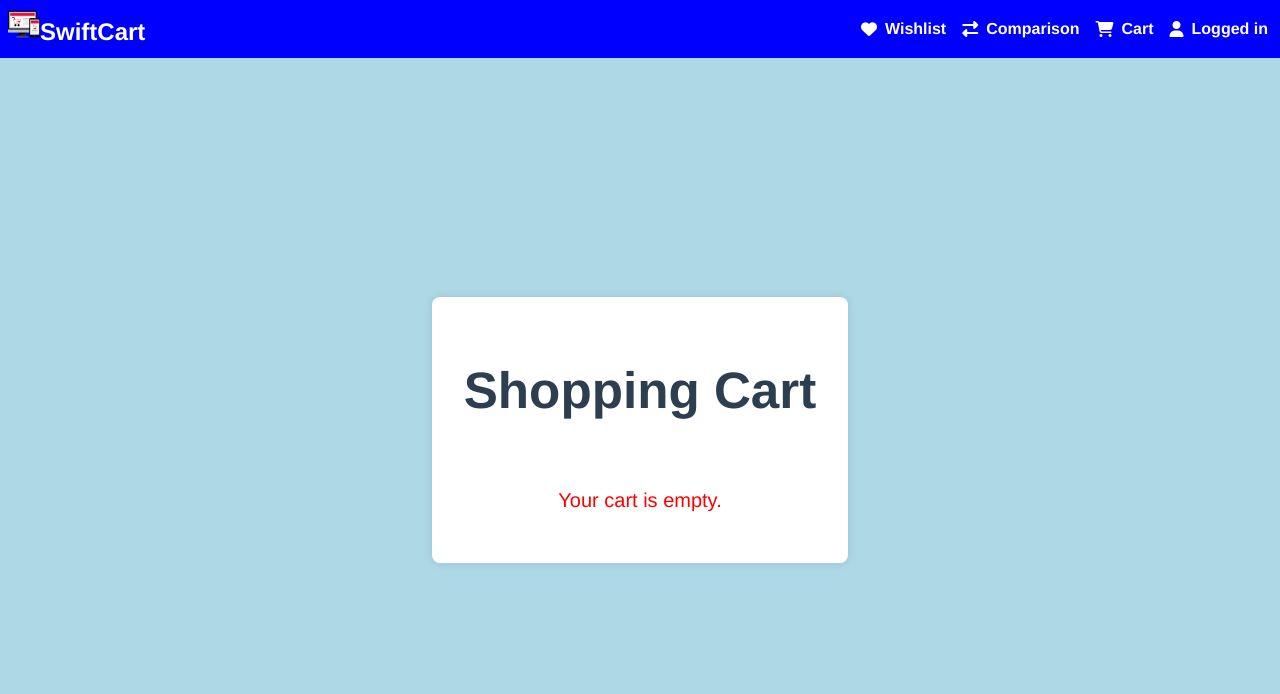
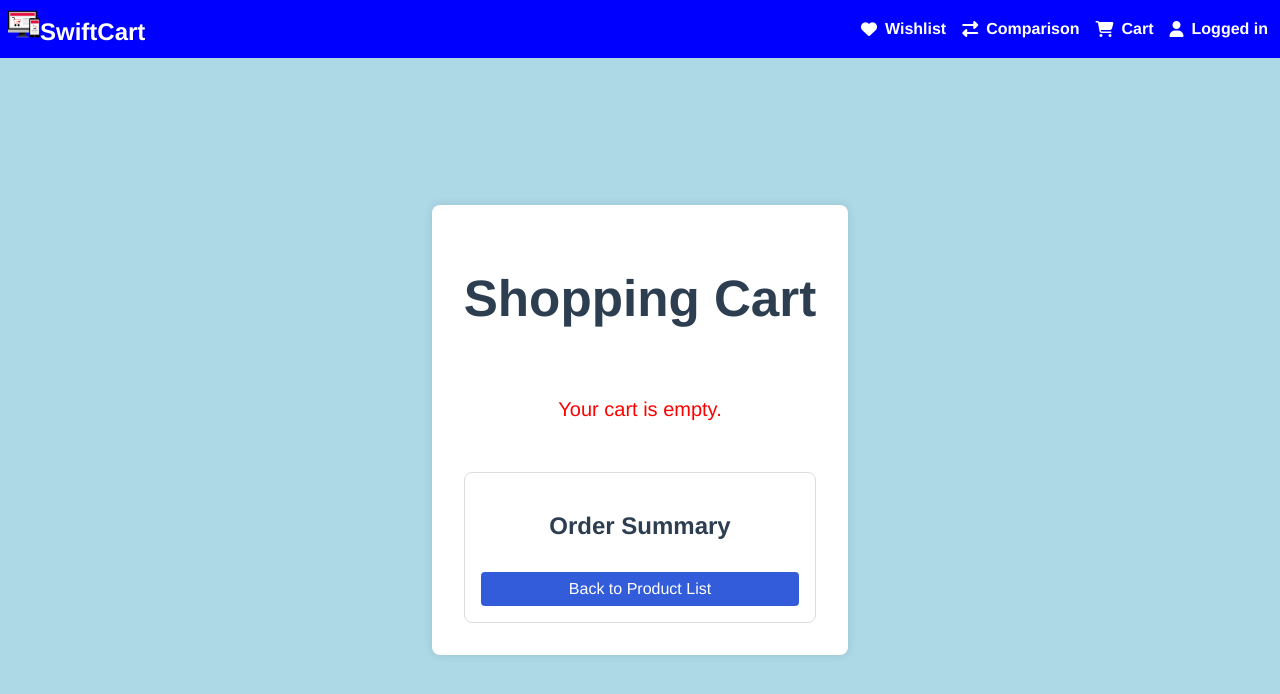
Before and after one commit to IkanyengAdams/JSF-Portfolio_Piece_IKAADA488_BCL2407_GroupB_Ikanyeng-Adams_JSF04, a Vue app: page /cart in a window 1280 px wide. Shown: the top 694 px of the page. Built offline with nearby package versions, Linux system fonts and the light colour scheme; sample sign-in values are in the browser's storage.

Commit message:
Refactor Cart.vue component: updated template, added conditional rendering, and modified styles

```diff
--- a/src/components/Cart.vue
+++ b/src/components/Cart.vue
@@ -1,9 +1,11 @@
 <template>
   <div class="cart-container">
     <h1>Shopping Cart</h1>
-    <div v-if="cartItems.length === 0" class="empty-cart-message">Your cart is empty.</div>
-    <div v-else class="cart-content">
-      <div class="cart-items">
+    <div v-if="cartItems.length === 0" class="empty-cart-message">
+      Your cart is empty.
+    </div>
+    <div class="cart-content">
+      <div v-if="cartItems.length > 0" class="cart-items">
         <div v-for="item in cartItems" :key="item.id" class="cart-item">
           <img :src="item.image" :alt="item.title" />
           <div class="item-details">
@@ -19,13 +21,24 @@
         </div>
       </div>
       <div class="order-summary">
-        <h2>Order summary</h2>
-        <div class="summary-detail">
+        <h2>Order Summary</h2>
+        <div class="summary-detail" v-if="cartItems.length > 0">
           <span>Total</span>
           <span>{{ '$' + cartTotal }}</span>
         </div>
-        <button class="checkout-button" @click="proceedToCheckout">Proceed to Checkout</button>
-        <button class="back-button" @click="goToProductList">Back to Product List</button>
+        <button
+          class="checkout-button"
+          v-if="cartItems.length > 0"
+          @click="proceedToCheckout"
+        >
+          Proceed to Checkout
+        </button>
+        <button class="clear-cart-button" v-if="cartItems.length > 0" @click="clearCart">
+          Clear Cart
+        </button>
+        <button class="back-button" @click="goToProductList">
+          Back to Product List
+        </button>
       </div>
     </div>
   </div>
@@ -35,14 +48,17 @@
 export default {
   data() {
     return {
-      cartItems: JSON.parse(localStorage.getItem('cart')) || [],
+      cartItems: JSON.parse(localStorage.getItem("cart")) || [],
     };
   },
   computed: {
     cartTotal() {
-      const total = this.cartItems.reduce((total, item) => total + item.price * item.quantity, 0);
+      const total = this.cartItems.reduce(
+        (total, item) => total + item.price * item.quantity,
+        0
+      );
       return total.toFixed(2);
-    }
+    },
   },
   methods: {
     increaseQuantity(item) {
@@ -56,25 +72,30 @@ export default {
       }
     },
     removeFromCart(itemId) {
-      this.cartItems = this.cartItems.filter(item => item.id !== itemId);
+      this.cartItems = this.cartItems.filter((item) => item.id !== itemId);
+      this.updateCart();
+    },
+    clearCart() {
+      this.cartItems = [];
       this.updateCart();
     },
     updateCart() {
-      localStorage.setItem('cart', JSON.stringify(this.cartItems));
+      localStorage.setItem("cart", JSON.stringify(this.cartItems));
     },
     proceedToCheckout() {
+      // Implement your checkout logic here
     },
     goToProductList() {
-      this.$router.push('/');
-    }
+      this.$router.push("/");
+    },
   },
   mounted() {
-    this.cartItems.forEach(item => {
+    this.cartItems.forEach((item) => {
       if (!item.quantity) {
         item.quantity = 1;
       }
     });
-  }
+  },
 };
 </script>
 
@@ -159,7 +180,9 @@ export default {
   font-size: 1.25rem;
 }
 
-.checkout-button, .back-button {
+.checkout-button,
+.clear-cart-button,
+.back-button {
   background: #325cda;
   color: white;
   padding: 0.5rem 1rem;
@@ -170,7 +193,9 @@ export default {
   margin-top: 0.5rem;
 }
 
-.checkout-button:hover, .back-button:hover {
+.checkout-button:hover,
+.clear-cart-button:hover,
+.back-button:hover {
   background: #2548a8;
 }
 
```
